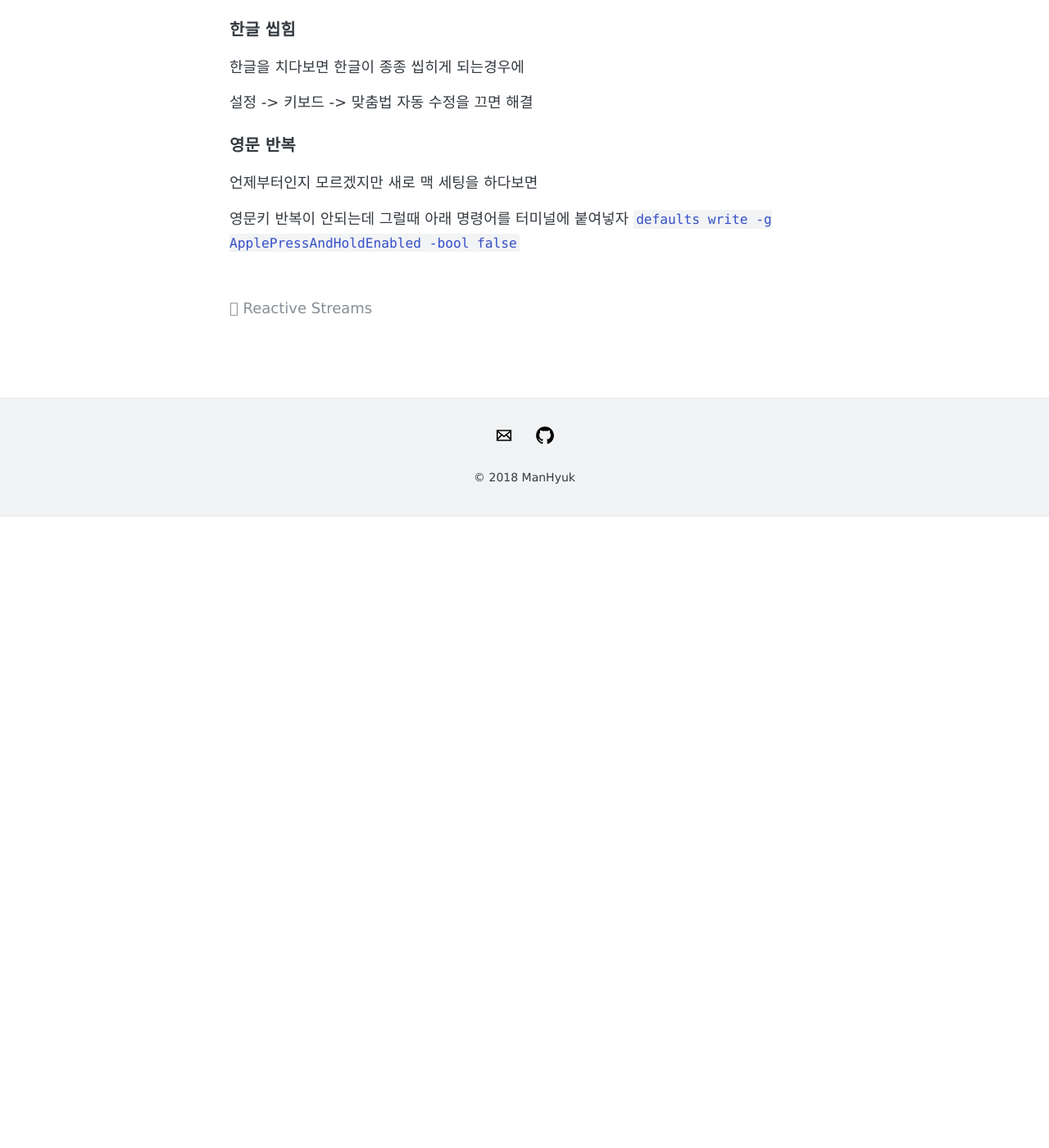
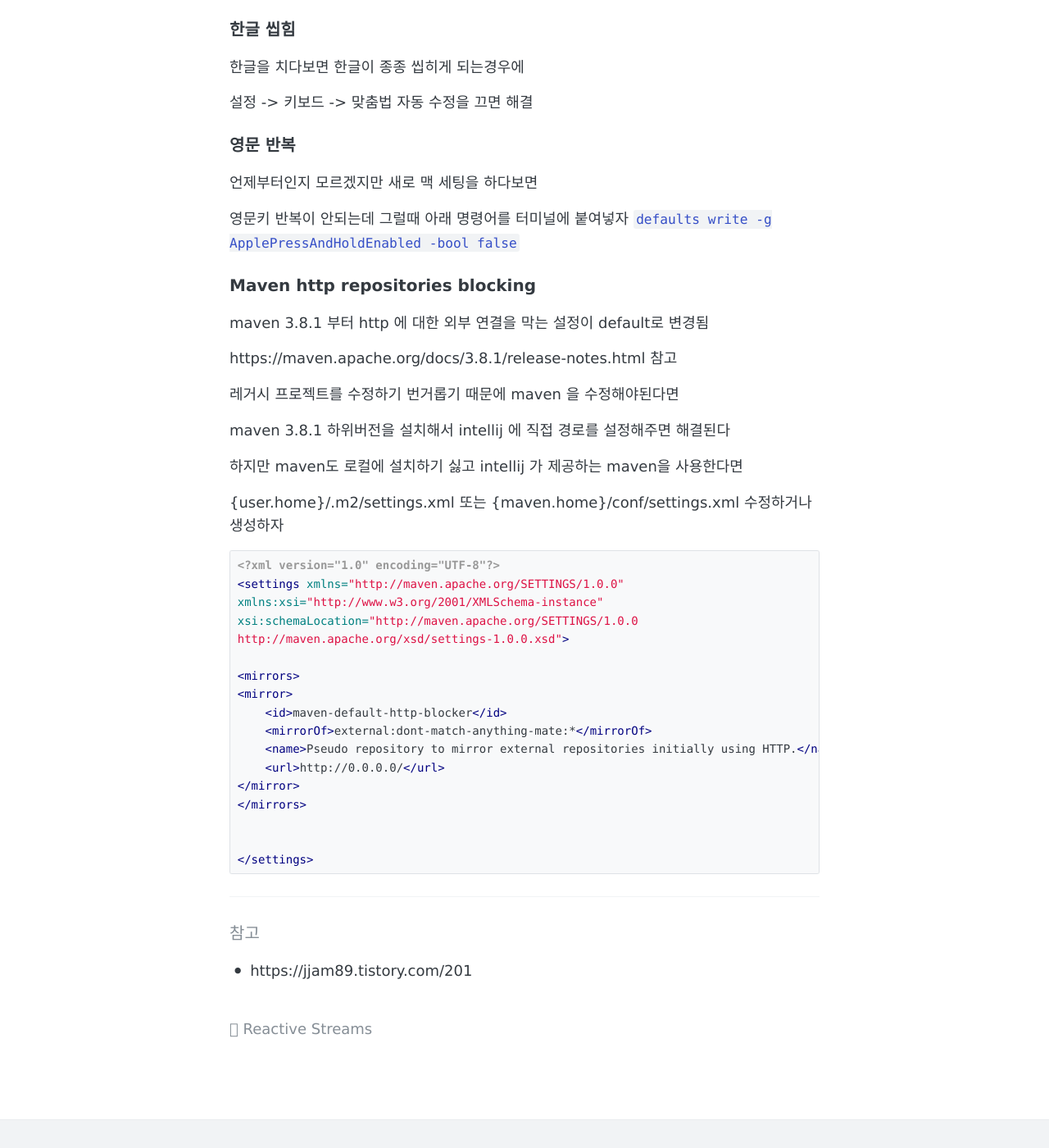
Before and after one commit to ManHyuk/ManHyuk.github.io, a Jekyll site: the page built from _posts/2023-08-02-mac-settings.md, in a window 1280 px wide and 1400 px high, scrolled down 505 px. Shown: the whole window at 82% size. Built offline with Jekyll 4.4.1, drawn with Linux system fonts in a browser that asks for light colours; comment, search, counter and statistics services are not loaded; before the commit the page ends 1135 px from its top, so only the background shows below that.

Commit message:
add maven

````diff
--- a/_posts/2023-08-02-mac-settings.md
+++ b/_posts/2023-08-02-mac-settings.md
@@ -34,3 +34,51 @@ tab 으로 구분하여 작성한다면
 
 영문키 반복이 안되는데 그럴때 아래 명령어를 터미널에 붙여넣자
 `defaults write -g ApplePressAndHoldEnabled -bool false`
+
+
+### Maven http repositories blocking
+
+maven 3.8.1 부터 http 에 대한 외부 연결을 막는 설정이 default로 변경됨
+
+https://maven.apache.org/docs/3.8.1/release-notes.html 참고
+
+
+레거시 프로젝트를 수정하기 번거롭기 때문에 maven 을 수정해야된다면
+
+maven 3.8.1 하위버전을 설치해서 intellij 에 직접 경로를 설정해주면 해결된다
+
+하지만 maven도 로컬에 설치하기 싫고 intellij 가 제공하는 maven을 사용한다면
+
+{user.home}/.m2/settings.xml 또는 {maven.home}/conf/settings.xml 수정하거나 생성하자
+
+```xml
+<?xml version="1.0" encoding="UTF-8"?>
+<settings xmlns="http://maven.apache.org/SETTINGS/1.0.0"
+xmlns:xsi="http://www.w3.org/2001/XMLSchema-instance"
+xsi:schemaLocation="http://maven.apache.org/SETTINGS/1.0.0
+http://maven.apache.org/xsd/settings-1.0.0.xsd">
+
+<mirrors>
+<mirror>
+    <id>maven-default-http-blocker</id>
+    <mirrorOf>external:dont-match-anything-mate:*</mirrorOf>
+    <name>Pseudo repository to mirror external repositories initially using HTTP.</name>
+    <url>http://0.0.0.0/</url>
+</mirror>
+</mirrors>
+
+
+</settings>
+```
+
+
+
+
+
+
+
+
+---
+
+#### 참고
+- https://jjam89.tistory.com/201
````
